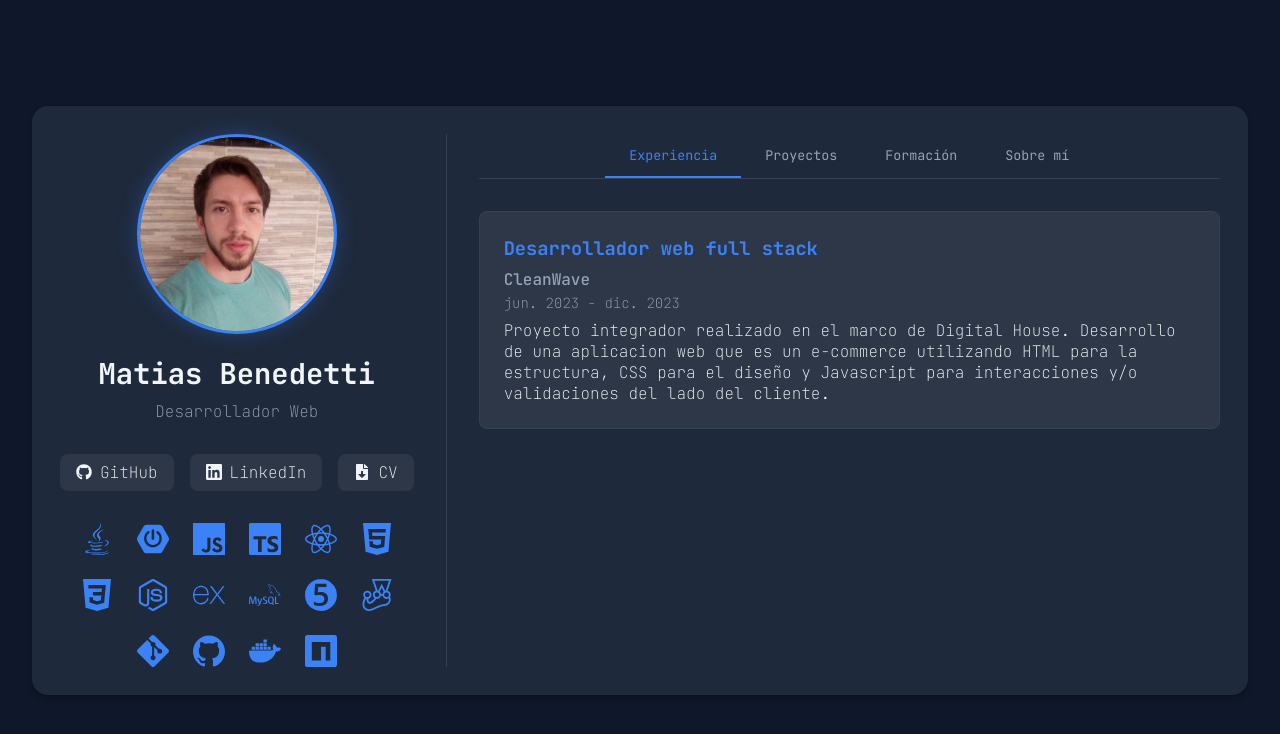
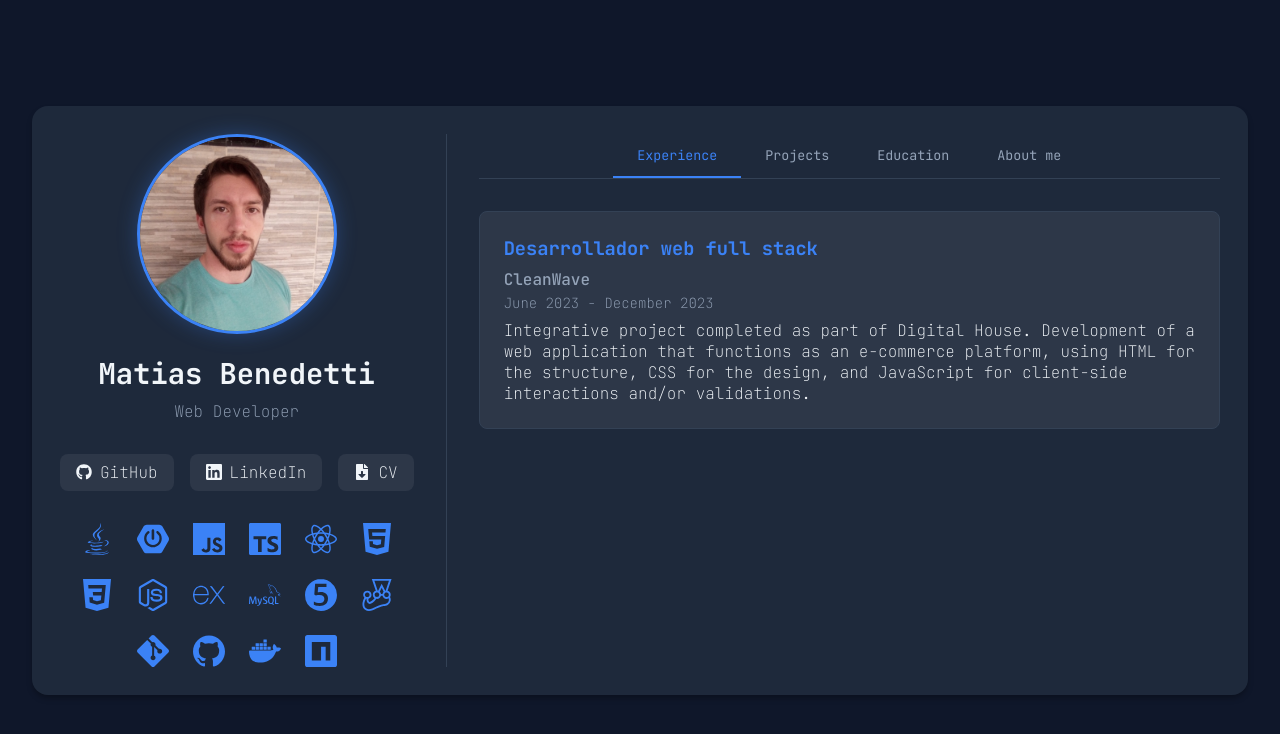
Before and after one commit to MatyBene/portfolio, a React (Vite) app: page / in a window 1280 px wide. Shown: the top 734 px of the page. Built offline with nearby package versions, Linux system fonts and the light colour scheme.

Commit message:
traduce al ingles. agrega curso spring boot

```diff
--- a/src/App.tsx
+++ b/src/App.tsx
@@ -23,25 +23,25 @@ function App() {
             className={`tab ${activeTab === "experience" ? "active" : ""}`}
             onClick={() => setActiveTab("experience")}
           >
-            Experiencia
+            Experience
           </button>
           <button
             className={`tab ${activeTab === "projects" ? "active" : ""}`}
             onClick={() => setActiveTab("projects")}
           >
-            Proyectos
+            Projects
           </button>
           <button
             className={`tab ${activeTab === "education" ? "active" : ""}`}
             onClick={() => setActiveTab("education")}
           >
-            Formación
+            Education
           </button>
           <button
             className={`tab ${activeTab === "about" ? "active" : ""}`}
             onClick={() => setActiveTab("about")}
           >
-            Sobre mí
+            About me
           </button>
         </div>
 
--- a/src/components/About.tsx
+++ b/src/components/About.tsx
@@ -4,19 +4,18 @@ export function About() {
       <div className="scrollable">
         <div className="experience-item">
           <p className="inter">
-            ¡Hola! Soy Matías Benedetti, estudiante de la Tecnicatura
-            Universitaria en Programación en la Universidad Tecnológica
-            Nacional. Además, tengo aprobado el 50% de las materias de la
-            carrera de Ingeniería Eléctrica en la Universidad Nacional de Mar
-            del Plata, lo que me brinda una comprensión adicional de la
-            tecnología y la lógica aplicada. He completado el curso de
-            Desarrollador Web Full Stack en Digital House, lo que me permitió
-            adquirir conocimientos sólidos en desarrollo web. También tengo
-            interés en el área de testing, habiendo trabajado con herramientas
-            como JUnit y Jest para asegurar la calidad del software. Estoy en
-            constante aprendizaje y me apasiona resolver problemas mediante la
-            programación, enfocándome en el desarrollo de soluciones prácticas y
-            eficientes.
+            Hello! I am Matías Benedetti, a student of the University Technician
+            in Programming at the National Technological University.
+            Additionally, I have completed 50% of the courses in the Electrical
+            Engineering program at the National University of Mar del Plata,
+            which provides me with additional understanding of technology and
+            applied logic. I have completed the Full Stack Web Developer course
+            at Digital House, where I gained solid knowledge in web development.
+            I am also interested in the field of testing, having worked with
+            tools such as JUnit and Jest to ensure software quality. I am
+            continuously learning and passionate about solving problems through
+            programming, focusing on developing practical and efficient
+            solutions.
           </p>
         </div>
       </div>
--- a/src/components/Education.tsx
+++ b/src/components/Education.tsx
@@ -1,41 +1,48 @@
 export function Education() {
   const education = [
     {
-      titulo: "Técnico Universitario en Programación",
-      institucion:
+      title: "Técnico Universitario en Programación",
+      institution:
         "UTN Universidad Tecnológica Nacional, Facultad Regional Mar del Plata",
-      periodo: "mar. 2024",
-      descripcion: "En curso.",
-      certificado: "",
+      period: "March 2024",
+      description: "In progress.",
+      certificate: "",
     },
     {
-      titulo: "Ingeniero Electricista",
-      institucion:
+      title: "Ingeniero Electricista",
+      institution:
         "Facultad de Ingeniería, Universidad Nacional de Mar del Plata",
-      periodo: "mar. 2015",
-      descripcion: "50% de materias aprobadas, carrera no terminada.",
-      certificado: "benedetti_ingenieria.pdf",
+      period: "March 2015",
+      description: "50% of courses completed, degree not finished.",
+      certificate: "benedetti_ingenieria.pdf",
     },
     {
-      titulo: "Desarrollador Web Full Stack",
-      institucion: "Digital House",
-      periodo: "jun. 2022 - ene. 2023",
-      descripcion: "",
-      certificado: "benedetti_programacion_dh.pdf",
+      title: "Desarrollador Web Full Stack",
+      institution: "Digital House",
+      period: "June 2022 - January 2023",
+      description: "",
+      certificate: "benedetti_programacion_dh.pdf",
     },
     {
-      titulo: "Curso de Introducción al Testing con JavaScript",
-      institucion: "Platzi",
-      periodo: "nov. 2024",
-      descripcion: "",
-      certificado: "diploma-javascript-testing.pdf",
+      title: "Desarrollo de APIs con Spring Boot",
+      institution: "Todo Code",
+      period: "November 2024",
+      description: "",
+      certificate: "Spring Boot - TodoCode.pdf",
     },
     {
-      titulo: "Curso Básico de Testing en Java",
-      institucion: "Platzi",
-      periodo: "nov. 2024",
-      descripcion: "",
-      certificado: "diploma-testing-java.pdf",
+      title: "Curso de Introducción al Testing con JavaScript",
+      institution: "Platzi",
+      period: "November 2024",
+      description: "",
+      certificate: "diploma-javascript-testing.pdf",
+    },
+    {
+      title: "Curso Básico de Testing en Java",
+      institution: "Platzi",
+      period: "November 2024",
+      description: "",
+      certificate: "diploma-testing-java.pdf",
     },
   ];
 
@@ -44,12 +51,12 @@ export function Education() {
       <div className="scrollable">
         {education.map((edu, i) => (
           <div key={i} className="experience-item">
-            <h3>{edu.titulo}</h3>
-            <h4>{edu.institucion}</h4>
-            <span>{edu.periodo}</span>
-            <p>{edu.descripcion}</p>
+            <h3>{edu.title}</h3>
+            <h4>{edu.institution}</h4>
+            <span>{edu.period}</span>
+            <p>{edu.description}</p>
             <div className="social-links docs-links">
-              {edu.certificado && <a href={edu.certificado}>Certificado</a>}
+              {edu.certificate && <a href={edu.certificate}>Certificate</a>}
             </div>
           </div>
         ))}
--- a/src/components/Experience.tsx
+++ b/src/components/Experience.tsx
@@ -1,11 +1,11 @@
 export function Experience() {
   const experiences = [
     {
-      empresa: "CleanWave",
-      cargo: "Desarrollador web full stack",
-      periodo: "jun. 2023 - dic. 2023",
-      descripcion:
-        "Proyecto integrador realizado en el marco de Digital House. Desarrollo de una aplicacion web que es un e-commerce utilizando HTML para la estructura, CSS para el diseño y Javascript para interacciones y/o validaciones del lado del cliente.",
+      company: "CleanWave",
+      position: "Desarrollador web full stack",
+      period: "June 2023 - December 2023",
+      description:
+        "Integrative project completed as part of Digital House. Development of a web application that functions as an e-commerce platform, using HTML for the structure, CSS for the design, and JavaScript for client-side interactions and/or validations.",
     },
   ];
 
@@ -14,10 +14,10 @@ export function Experience() {
       <div className="scrollable">
         {experiences.map((exp, i) => (
           <div key={i} className="experience-item">
-            <h3>{exp.cargo}</h3>
-            {exp.empresa && <h4>{exp.empresa}</h4>}
-            <span>{exp.periodo}</span>
-            <p>{exp.descripcion}</p>
+            <h3>{exp.position}</h3>
+            {exp.company && <h4>{exp.company}</h4>}
+            <span>{exp.period}</span>
+            <p>{exp.description}</p>
           </div>
         ))}
       </div>
--- a/src/components/Hero.tsx
+++ b/src/components/Hero.tsx
@@ -7,7 +7,7 @@ export function Hero() {
       <div>
         <img src="benedettiMatias.jpg" alt="Matias Benedetti" />
         <h1>Matias Benedetti</h1>
-        <p>Desarrollador Web</p>
+        <p>Web Developer</p>
         <div className="social-links">
           <a href="https://github.com/MatyBene">
             <FaGithub /> GitHub
--- a/src/components/Projects.tsx
+++ b/src/components/Projects.tsx
@@ -14,10 +14,10 @@ import {
 export function Projects() {
   const projects = [
     {
-      titulo: "Clean Wave",
-      descripcion:
-        "Proyecto integrador realizado en el marco de Digital House. Desarrollo de una aplicacion web que es un e-commerce utilizando HTML para la estructura, CSS para el diseño y Javascript para interacciones y/o validaciones del lado del cliente.",
-      tecnologias: [
+      title: "Clean Wave",
+      description:
+        "Integrative project completed as part of Digital House. Development of a web application that functions as an e-commerce platform, using HTML for structure, CSS for design, and JavaScript for client-side interactions and/or validations.",
+      technologies: [
         { icon: <SiJavascript />, name: "JavaScript" },
         { icon: <SiReact />, name: "React" },
         { icon: <SiHtml5 />, name: "HTML5" },
@@ -26,26 +26,26 @@ export function Projects() {
         { icon: <SiExpress />, name: "Express" },
         { icon: <SiMysql />, name: "MySQL" },
       ],
-      codigo: "https://github.com/MatyBene/CleanWave",
+      code: "https://github.com/MatyBene/CleanWave",
       demo: "",
     },
     {
-      titulo: "Proyecto Final - Programación 2",
-      descripcion:
-        "Un juego clicker basado en One Piece desarrollado en Java utilizando JavaFX. Testeado con JUnit.",
-      tecnologias: [
+      title: "Final Project - Programming 2",
+      description:
+        "A clicker game based on One Piece, developed in Java using JavaFX. Tested with JUnit.",
+      technologies: [
         { icon: <FaJava />, name: "Java" },
         { icon: <SiJunit5 />, name: "Junit5" },
       ],
-      codigo: "https://github.com/MatyBene/progra-1-tp-final",
+      code: "https://github.com/MatyBene/progra-1-tp-final",
       demo: "",
     },
     {
-      titulo: "Proyecto Final - Programación 1",
-      descripcion:
-        "Sistema de gestión de biblioteca desarrollado en C que permite administrar libros, usuarios y comentarios. Incluye funcionalidades como autenticación de usuarios, sistema de roles (admin/usuario), gestión de libros con valoraciones, lista de favoritos personalizada, y búsqueda avanzada por múltiples criterios. El proyecto demuestra dominio de programación estructurada, manejo de memoria, estructuras de datos y persistencia mediante archivos.",
-      tecnologias: [{ icon: <SiC />, name: "C" }],
-      codigo: "https://github.com/MatyBene/progra-1-tp-final",
+      title: "Final Project - Programming 1",
+      description:
+        "Library management system developed in C, designed to manage books, users, and comments. It includes features such as user authentication, a role system (admin/user), book management with ratings, a personalized favorites list, and advanced search by multiple criteria. The project demonstrates proficiency in structured programming, memory management, data structures, and persistence through file handling.",
+      technologies: [{ icon: <SiC />, name: "C" }],
+      code: "https://github.com/MatyBene/progra-1-tp-final",
       demo: "",
     },
   ];
@@ -55,18 +55,18 @@ export function Projects() {
       <div className="scrollable">
         {projects.map((project, i) => (
           <article key={i} className="experience-item">
-            <h3>{project.titulo}</h3>
-            <p>{project.descripcion}</p>
+            <h3>{project.title}</h3>
+            <p>{project.description}</p>
             <div className="skills-icons">
-              {project.tecnologias.map((tech, ii) => (
+              {project.technologies.map((tech, ii) => (
                 <div key={ii} className="skill-icon">
                   {tech.icon}
                 </div>
               ))}
             </div>
             <div className="social-links docs-links">
-              <a href={project.codigo}>
-                <FaCode /> Repositorio
+              <a href={project.code}>
+                <FaCode /> Repository
               </a>
               {project.demo && <a href={project.demo}>Demo</a>}
             </div>
```
Also changed, not shown: public/El_gatoo.png (deleted), 1 other file (tests, documents, lock files or other folders).
